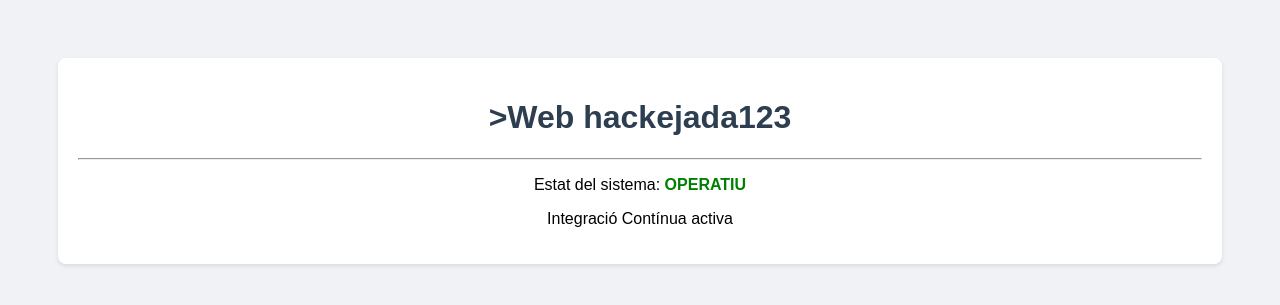
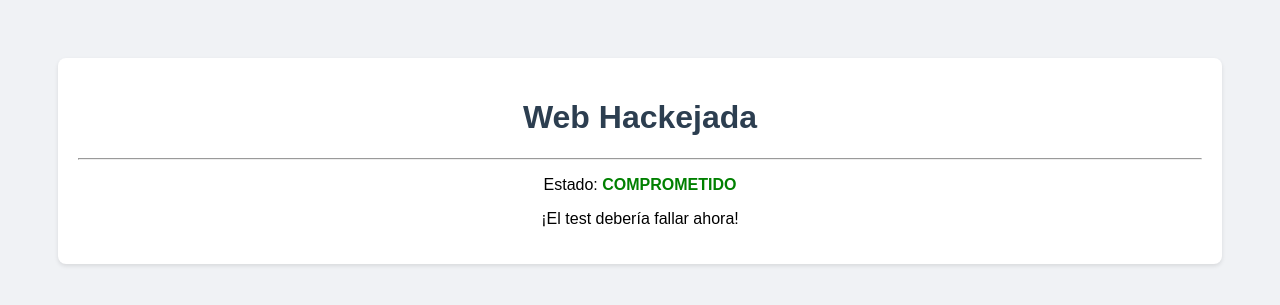
Before and after one commit to paubosch03/practica-ci-selenium, a Django app: page / in a window 1280 px wide. Shown: the top 305 px of the page. Run offline with Django 4.2, Linux system fonts and the light colour scheme.

Commit message:
Update header and status message in index.html

```diff
--- a/ciberapp/templates/index.html
+++ b/ciberapp/templates/index.html
@@ -28,10 +28,10 @@
 </head>
 <body>
     <div class="container">
-        <h1>>Web hackejada123</h1>
+        <h1>Web Hackejada</h1>
         <hr>
-        <p>Estat del sistema: <span class="status">OPERATIU</span></p>
-        <p>Integració Contínua activa</p>
+        <p>Estado: <span class="status">COMPROMETIDO</span></p>
+        <p>¡El test debería fallar ahora!</p>
     </div>
 </body>
 </html>
```
